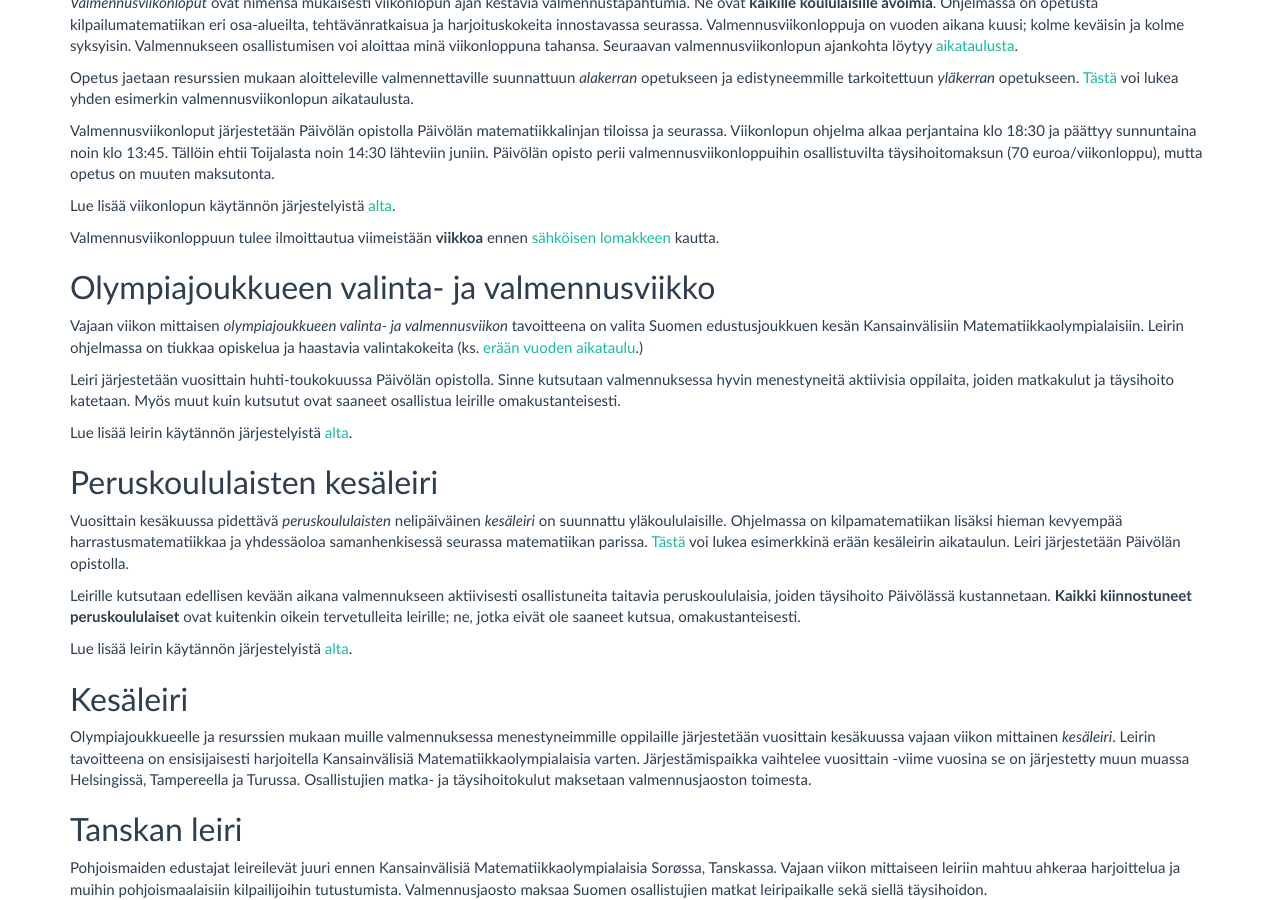
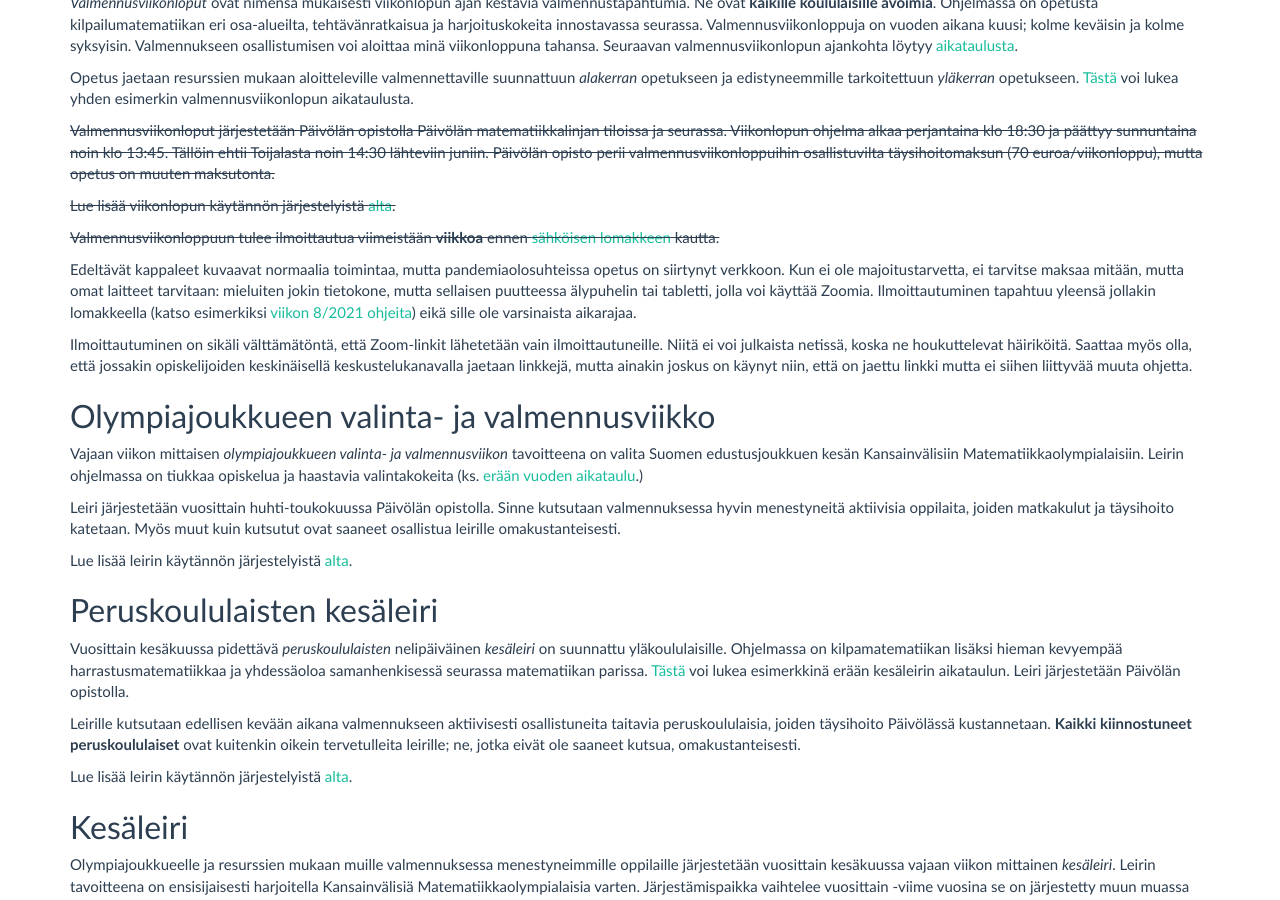
Before and after one commit to matematiikkakilpailut/matematiikkakilpailut.github.io, a Jekyll site: the page built from kaytanto/index.md, in a window 1280 px wide and 900 px high, scrolled down 449 px. Built offline with Jekyll 4.4.1, drawn with Linux system fonts in a browser that asks for light colours.

Commit message:
Etäviikonloppujen käytäntöä

```diff
--- a/kaytanto/index.md
+++ b/kaytanto/index.md
@@ -36,21 +36,37 @@ edistyneemmille tarkoitettuun *yläkerran* opetukseen.
 [Tästä](aikataulu_viikonloppu.pdf) voi lukea yhden esimerkin
 valmennusviikonlopun aikataulusta.
 
-Valmennusviikonloput järjestetään Päivölän opistolla
+
+
+~~Valmennusviikonloput järjestetään Päivölän opistolla
 Päivölän matematiikkalinjan tiloissa ja seurassa. Viikonlopun
 ohjelma alkaa perjantaina klo 18:30 ja päättyy sunnuntaina
 noin klo 13:45. Tällöin ehtii Toijalasta noin 14:30 lähteviin
 juniin. Päivölän opisto perii valmennus­viikonloppuihin
 osallistuvilta täysihoito­maksun (70 euroa/viikonloppu), mutta opetus
-on muuten maksutonta.
+on muuten maksutonta.~~
 
-Lue lisää viikonlopun käytännön järjestelyistä
-<a href="#kaytantoa">alta</a>.
+~~Lue lisää viikonlopun käytännön järjestelyistä <a href="#kaytantoa">alta</a>.~~
 
-Valmennusviikonloppuun tulee ilmoittautua viimeistään **viikkoa**
+~~Valmennusviikonloppuun tulee ilmoittautua viimeistään **viikkoa**
 ennen [sähköisen lomakkeen](https://www.paivola.fi/fi/matematiikkakilpailuvalmennukseen-ilmoittautuminen/)
-kautta.
+kautta.~~
 
+Edeltävät kappaleet kuvaavat normaalia toimintaa, mutta
+pandemiaolosuhteissa opetus on siirtynyt verkkoon. Kun ei ole
+majoitustarvetta, ei tarvitse maksaa mitään, mutta omat laitteet
+tarvitaan: mieluiten jokin tietokone, mutta sellaisen puutteessa
+älypuhelin tai tabletti, jolla voi käyttää Zoomia.
+Ilmoittautuminen tapahtuu yleensä jollakin lomakkeella
+(katso esimerkiksi [viikon 8/2021 ohjeita](/aikataulu/2021W08/))
+eikä sille ole varsinaista aikarajaa.
+
+Ilmoittautuminen on sikäli välttämätöntä, että Zoom-linkit lähetetään
+vain ilmoittautuneille.  Niitä ei voi julkaista netissä, koska ne
+houkuttelevat häiriköitä.  Saattaa myös olla, että jossakin
+opiskelijoiden keskinäisellä keskustelukanavalla jaetaan linkkejä,
+mutta ainakin joskus on käynyt niin, että on jaettu linkki mutta ei
+siihen liittyvää muuta ohjetta.
 
 
 ## Olympiajoukkueen valinta- ja valmennusviikko
```
